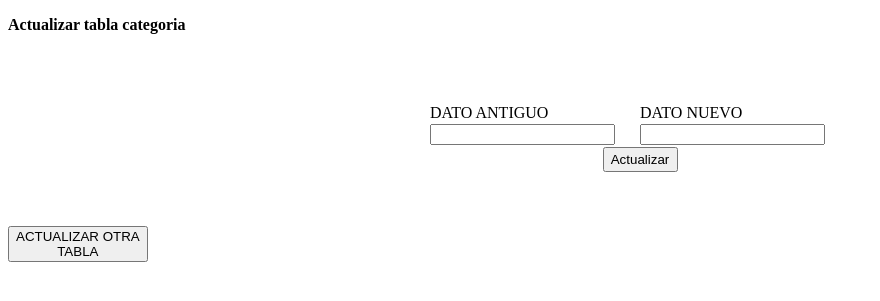
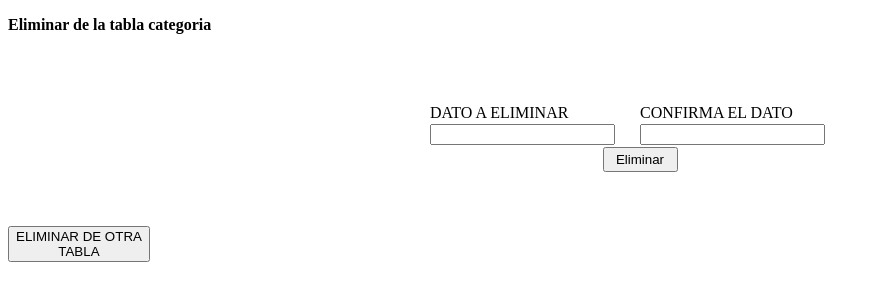
Before and after one commit to Mikilix2006/PHP, a PHP site: page /eliminarCategoria.php in a window 1280 px wide. Shown: the top 301 px of the page, without its empty margins (0-880 px from the left). Run offline with PHP 8.4, Linux system fonts and the light colour scheme.

Commit message:
Casa 23-11-2025

```diff
--- a/Practicas Evaluables/Practica 2/eliminarCategoria.php
+++ b/Practicas Evaluables/Practica 2/eliminarCategoria.php
@@ -12,14 +12,14 @@ de datos de la tabla categoria elegida
 por el usuario en un formulario.
 
 Además, se deberá especificar
-qué datos se quieren actualizar.
+qué datos se quieren eliminar.
 
 -->
 
 <!DOCTYPE html>
 <html>
 <head>
-    <title>Actualizar datos</title>
+    <title>Eliminar datos</title>
     <style>
         form {
             display: flex;
@@ -53,28 +53,28 @@ qué datos se quieren actualizar.
 </head>
 <body>
     <p><b>
-        Actualizar tabla categoria
+        Eliminar de la tabla categoria
     </b></p>
     <br><br><br>
-    <form method="POST" action="actualizarCategoria.php">
+    <form method="POST" action="eliminarCategoria.php">
         <div class="seleccion">
             <div class="seccion">
-                DATO ANTIGUO
+                DATO A ELIMINAR
                 <div class="elemento-seccion">
-                    <input type="text" name="antiguo" id="antiguo">
+                    <input type="text" name="categoria" id="categoria">
                 </div>
             </div>
             <div class="seccion">
-                DATO NUEVO
+                CONFIRMA EL DATO
                 <div class="elemento-seccion">
-                    <input type="text" name="nuevo" id="nuevo">
+                    <input type="text" name="confirmacion" id="confirmacion">
                 </div>
             </div>
         </div>
-        <input type="submit" value="Actualizar">
+        <input type="submit" value="Eliminar">
     </form>
     <br><br><br>
-    <a href="actualizar.php"><button>ACTUALIZAR OTRA<br>TABLA</button></a>
+    <a href="actualizar.php"><button>ELIMINAR DE OTRA<br>TABLA</button></a>
 </body>
 </html>
 
@@ -82,21 +82,21 @@ qué datos se quieren actualizar.
 
 if ($_SERVER['REQUEST_METHOD']=="POST") {
 
-    $antiguo_filled = false;
-    $nuevo_filled = false;
+    $categoria_filled = false;
+    $confirmacion_filled = false;
 
     try { // try catch para la conexion con la base de datos
         /**
          * __________________
          * |                | █████ ████ ████  █     ████     ████
-         * |   ACTUALIZAR   |   █   █  █ █  █  █     █  █     █
+         * |    ELIMINAR    |   █   █  █ █  █  █     █  █     █
          * |     TABLA      |   █   ████ █████ █     ████     █
          * |    CATEGORIA   |   █   █  █ █   █ █     █  █     █
          * |________________|   █   █  █ █████ █████ █  █     ████
          *
          */
-        $antiguo = $_POST['antiguo']; // Recoger informacion del formulario
-        $nuevo = $_POST['nuevo']; // Recoger informacion del formulario
+        $categoria = $_POST['categoria']; // Recoger informacion del formulario
+        $confirmacion = $_POST['confirmacion']; // Recoger informacion del formulario
         /**
          * _______________________
          * |                     |
@@ -110,30 +110,32 @@ if ($_SERVER['REQUEST_METHOD']=="POST") {
          * de informe de errores.
          *
          */
-        if (trim($antiguo)!=="")
-            $antiguo_filled = true;
-        if (trim($nuevo)!=="")
-            $nuevo_filled = true;
+        if (trim($categoria)!=="")
+            $categoria_filled = true;
+        if (trim($confirmacion)!=="")
+            $confirmacion_filled = true;
         /**
          * __________________________
          * |                        |
          * | TRATAMIENTO DE ERRORES |
-         * |  DE ACTUALIZACION DE   |
+         * |   DE ELIMINACION DE    |
          * |       CATEGORIA        |
          * |________________________|
          *
          */
-        if (!$antiguo_filled && !$nuevo_filled) {
+        if (!$categoria_filled && !$confirmacion_filled) {
             echo "<br><br>Introduzca datos válidos.";
-        } elseif (!$antiguo_filled) {
+        } elseif (!$categoria_filled) {
             echo "<br><br>La antigua categoría introducida no es válida. ";
-        } elseif (!$nuevo_filled) {
+        } elseif (!$confirmacion_filled) {
             echo "<br><br>La nueva categoría introducida no es válida. ";
+        } elseif ($categoria != $confirmacion) {
+            echo "<br><br>La categoria y la confirmacion no son iguales.";
         } else {
             /**
              * _____________________________
              * |                           |
-             * | ACTUALIZACION DE REGISTRO |
+             * |  ELIMINACION DE REGISTRO  |
              * |    EN TABLA CATEGORIA     |
              * |___________________________|
              *
@@ -145,15 +147,12 @@ if ($_SERVER['REQUEST_METHOD']=="POST") {
              * Conectar con credenciales
              * automaticas a la bbdd.
              *
-             * == ACTUALIZACION DE DATOS ==
-             * Actualizar la categoria
+             * == ELIMINACION DE DATOS ==
+             * Eliminar la categoria
              * especificada por el usuario.
              *
-             * No van a estar permitidas las
-             * categorías repetidas.
-             *
              * == INFORME DE ERRORES ==
-             * Si da algun error al actualizar
+             * Si da algun error al eliminar
              * los datos, informara al
              * usuario con el problema.
              *
@@ -172,13 +171,9 @@ if ($_SERVER['REQUEST_METHOD']=="POST") {
 
                 // Comnprobacion de existencias
                 $existe_categoria = false;
-                $existe_nueva_categoria = false;
                 foreach ($result as $row) {
-                    if ($row['nombre_categoria']==$antiguo) {
+                    if ($row['nombre_categoria']==$categoria) {
                         $existe_categoria = true;
-                    }
-                    if ($row['nombre_categoria']==$nuevo) {
-                        $existe_nueva_categoria = true;
                     }
                 }
                 // Actualizacion de datos
@@ -192,11 +187,11 @@ if ($_SERVER['REQUEST_METHOD']=="POST") {
                         $preparada = $bd->prepare("UPDATE categoria
                                                     SET nombre_categoria = ?
                                                     WHERE nombre_categoria = ?;");
-                        $preparada->execute(array($nuevo, $antiguo));
+                        $preparada->execute(array($confirmacion, $categoria));
                         echo "<br>Caterogía actualizada con éxito<br><br>";
                         echo "VALORES ACTUALIZADOS:<br>";
-                        echo "Categoria antigua: $antiguo<br>";
-                        echo "Categoria nueva: $nuevo";
+                        echo "Categoria antigua: $categoria<br>";
+                        echo "Categoria nueva: $confirmacion";
                     }
                 }
             }  catch (PDOException $e) {
```
Also changed, not shown: Practicas Evaluables/Practica 2/eliminarEscuderia.php (+15 -25 lines), Practicas Evaluables/Practica 2/eliminarPiloto.php (+22 -30 lines).
